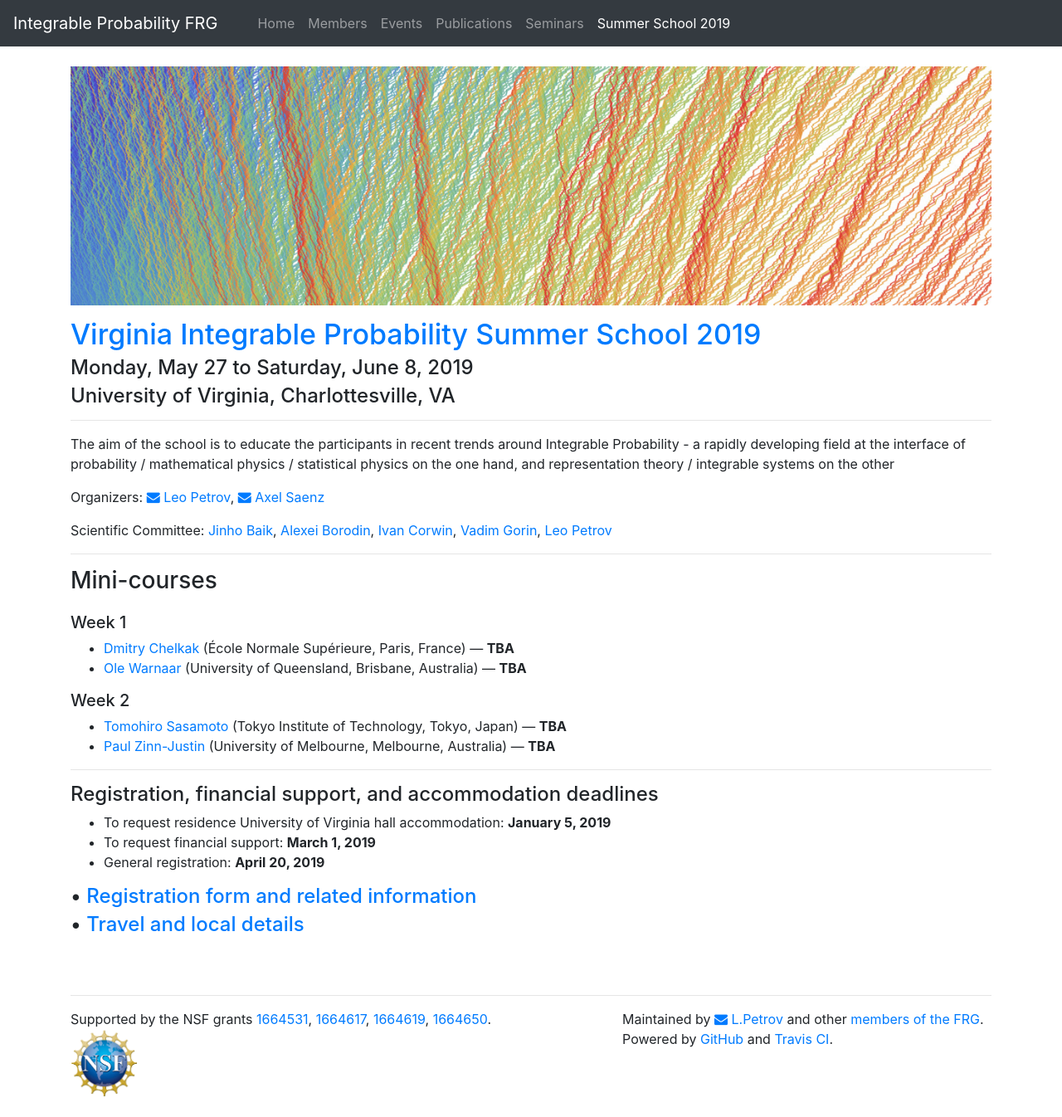
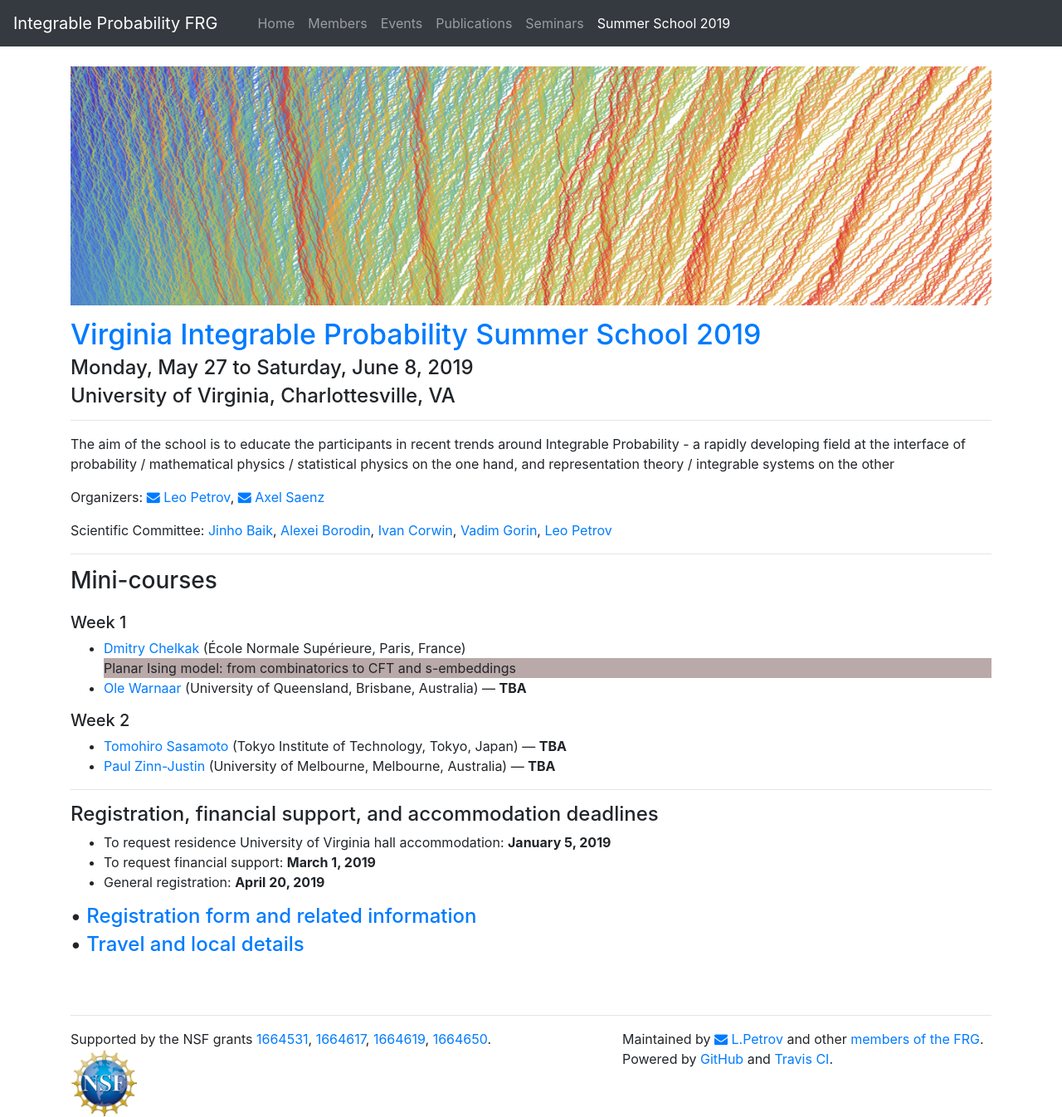
Before and after one commit to int-prob/int-prob-code, a Jekyll site: the page built from vipss2019/index.md, in a window 1280 px wide. Shown: the whole page at 83% size. Built offline with Jekyll 4.4.1, drawn with Linux system fonts in a browser that asks for light colours; nearby versions of some CDN libraries; before the commit the page ends 1322 px from its top, so only the background shows below that.

Commit message:
add chelkak abstract

```diff
--- a/vipss2019/index.md
+++ b/vipss2019/index.md
@@ -29,13 +29,33 @@
 
 ##### Week 1
 
-- <a href="http://www.pdmi.ras.ru/~dchelkak/index_en.html">Dmitry Chelkak</a> (École Normale Supérieure, Paris, France) &mdash; <b>TBA</b>
-- <a href="https://people.smp.uq.edu.au/OleWarnaar/">Ole Warnaar</a> (University of Queensland, Brisbane, Australia) &mdash; <b>TBA</b>
+<ul>
+<li> <a href="http://www.pdmi.ras.ru/~dchelkak/index_en.html">Dmitry Chelkak</a> (École Normale Supérieure, Paris, France)
+<details style="background-color:#b9a9a9">
+<summary>Planar Ising model: from combinatorics to CFT and s-embeddings</summary>
+<div style="background-color:#d9c9c9; padding:10px">In theoretical physics, the critical planar Ising model serves as a toy example, in which many precursors of Conformal Field Theory objects and structures exist and can be studied directly in discrete, before passing to the small mesh size limit. Mathematically, a number of results on convergence and conformal invariance of such limits were established during the last decade, both for correlation functions and for interfaces (domain walls) arising in the model. In this mini-course we plan to discuss
+
+<ul>
+<li> discrete fermions and the Kadanoff-Ceva spin-disorder formalism - crucial tools that allow one to analyse the planar Ising model;</li>
+<li> streamlined version of the classical computation of the magnetization via orthogonal polynomials; </li>
+<li> results on convergence of critical correlation functions (energy densities, spins, ...) in bounded domains to CFT limits;</li>
+<li> recent ideas on appropriate embeddings of weighted planar graphs that play the same role for the planar Ising model as Tutte’s barycentric embeddings do for random walks, allowing one to use discrete complex analysis techniques beyond "regular" lattices.</li>
+</ul>
+</div>
+</details>
+</li>
+
+
+
+<li> <a href="https://people.smp.uq.edu.au/OleWarnaar/">Ole Warnaar</a> (University of Queensland, Brisbane, Australia) &mdash; <b>TBA</b></li>
+</ul>
 
 ##### Week 2
 
-- <a href="https://search.star.titech.ac.jp/titech-ss/pursuer.act?event=outside&key_t2r2Rid=CTT100380272&lang=en">Tomohiro Sasamoto</a> (Tokyo Institute of Technology, Tokyo, Japan) &mdash; <b>TBA</b>
-- <a href="http://blogs.unimelb.edu.au/paul-zinn-justin/">Paul Zinn-Justin</a> (University of Melbourne, Melbourne, Australia) &mdash; <b>TBA</b>
+<ul>
+<li> <a href="https://search.star.titech.ac.jp/titech-ss/pursuer.act?event=outside&key_t2r2Rid=CTT100380272&lang=en">Tomohiro Sasamoto</a> (Tokyo Institute of Technology, Tokyo, Japan) &mdash; <b>TBA</b></li>
+<li> <a href="http://blogs.unimelb.edu.au/paul-zinn-justin/">Paul Zinn-Justin</a> (University of Melbourne, Melbourne, Australia) &mdash; <b>TBA</b></li>
+</ul>
 
 ---
 
```
